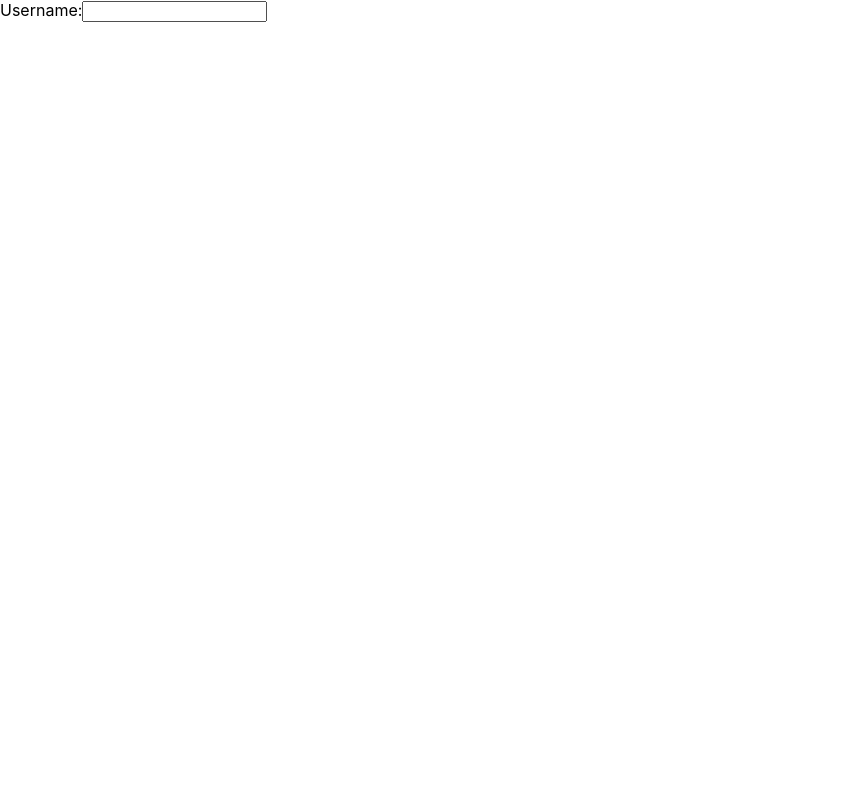
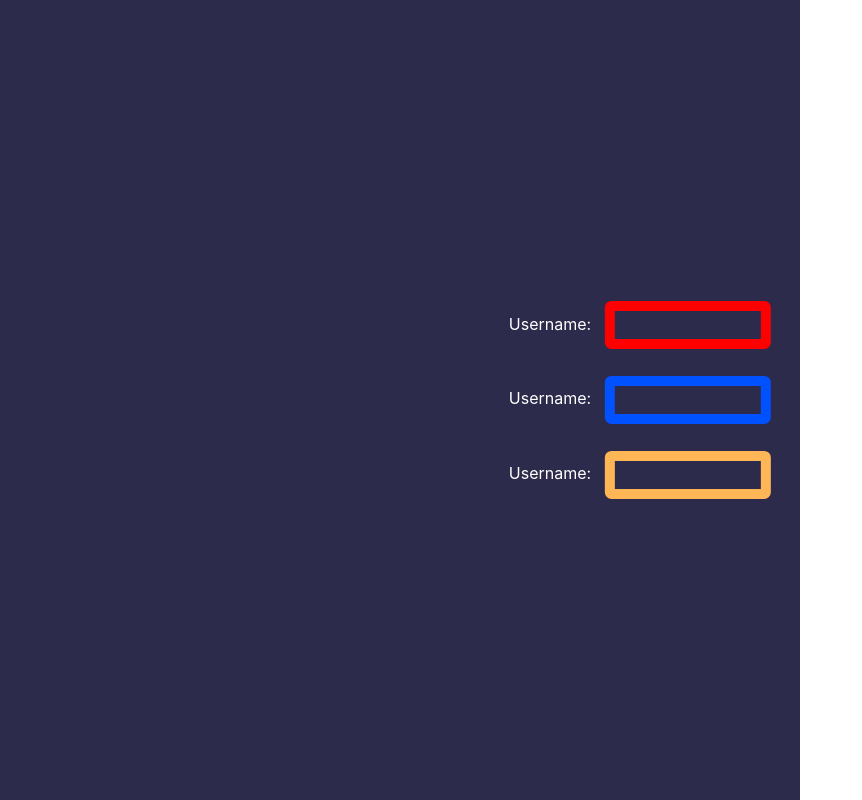
Before and after one commit to todotom/faster, a React (Create React App) app in the folder frontend/: page / in a window 1280 px wide. Shown: the whole page, without its empty margins (0-862 px from the left). Built offline with nearby package versions, Linux system fonts and the light colour scheme.

Commit message:
Styled components

```diff
--- a/frontend/src/App.tsx
+++ b/frontend/src/App.tsx
@@ -1,11 +1,24 @@
 import React from 'react';
-import logo from './logo.svg';
 import LoginWrapper from './containers/LoginWrapper';
+import styled from 'styled-components';
 
+const StyledApp = styled.div`
+  width: 100vh;
+  height: 100vh;
+  color: white;
+  background-color: #2d2b4b;
+
+  * {
+    background-color: #2d2b4b;
+    color: white;
+  }
+`;
 
 function App() {
   return (
-    <LoginWrapper />
+    <StyledApp id="root" className="root">
+      <LoginWrapper />
+    </StyledApp>
   );
 }
 
--- a/frontend/src/components/LabeledInput/LabeledInput.css
+++ /dev/null
@@ -1,8 +0,0 @@
-#username {
-    display: block;
-    margin: 0 auto;
-    padding: 0.5em;
-    width: 10em;
-    border-radius: 0.5em;
-    border: 1px solid #000;
-}
--- a/frontend/src/components/LabeledInput/LabeledInput.tsx
+++ b/frontend/src/components/LabeledInput/LabeledInput.tsx
@@ -1,4 +1,5 @@
-import './LabeledInput.css'
+import styled from 'styled-components'
+
 
 export enum InputType {
     USERNAME,
@@ -6,9 +7,41 @@ export enum InputType {
     EMAIL
 }
 
+
 type Props = {
     inputType: InputType;
+    upperGap?: number;
 }
+
+
+export default function LabeledInput(props : Props) {
+    const StyledInput = styled.input`
+        //
+        margin-left: 1em;
+        margin-top: ${props.upperGap ? props.upperGap : 0}em;
+        padding: 0.5em;
+        width: 10em;
+        border-radius: 0.5em;
+        border: 10px solid ${getColor(props.inputType)}
+    `;
+
+    const StyledLabel = styled.label`
+        display: block;
+    `;
+
+    return (
+        <StyledLabel>
+            Username:
+            <StyledInput
+                type={getType(props.inputType)}
+                id={getId(props.inputType)}
+                name={getName(props.inputType)}
+                className={getId(props.inputType)}
+            />
+        </StyledLabel>
+    );
+}
+
 
 const getType = (inputType : InputType) => {
     let type : string;
@@ -64,24 +97,20 @@ const getName = (inputType : InputType) => {
     return inputName;
 }
 
+const getColor = (inputType : InputType) => {
+    let color : string;
 
+    switch(inputType) {
+        case InputType.EMAIL:
+            color = "#ffb656";
+            break;
+        case InputType.USERNAME:
+            color = "#ff0000";
+            break;
+        case InputType.PASSWORD:
+            color = "#0051ff";
+            break;
+    }
 
-
-export default function LabeledInput(props : Props) {
-    return (
-        <>
-            <label>
-                Username:
-                <input
-                    type={getType(props.inputType)}
-                    id={getId(props.inputType)}
-                    name={getName(props.inputType)}
-                    className={getId(props.inputType)}
-                />
-            </label>
-        </>
-    );
+    return color;
 }
-
-
-//export default const Input2 = styled.
--- a/frontend/src/containers/LoginWrapper.tsx
+++ b/frontend/src/containers/LoginWrapper.tsx
@@ -1,9 +1,23 @@
+import styled from "styled-components";
 import LabeledInput, { InputType } from "../components/LabeledInput/LabeledInput";
+
+
+const StyledDiv = styled.div`
+    position: absolute;
+    top: 50%;
+    left: 50%;
+    transform: translate(-50%, -50%);
+
+
+`;
+
 
 export default function LoginWrapper() {
     return (
-        <div className="login-wrapper">
+        <StyledDiv>
            <LabeledInput inputType={InputType.USERNAME}/>
-        </div>
+           <LabeledInput inputType={InputType.PASSWORD} upperGap={2}/>
+           <LabeledInput inputType={InputType.EMAIL} upperGap={2}/>
+        </StyledDiv>
     )
 }
```
